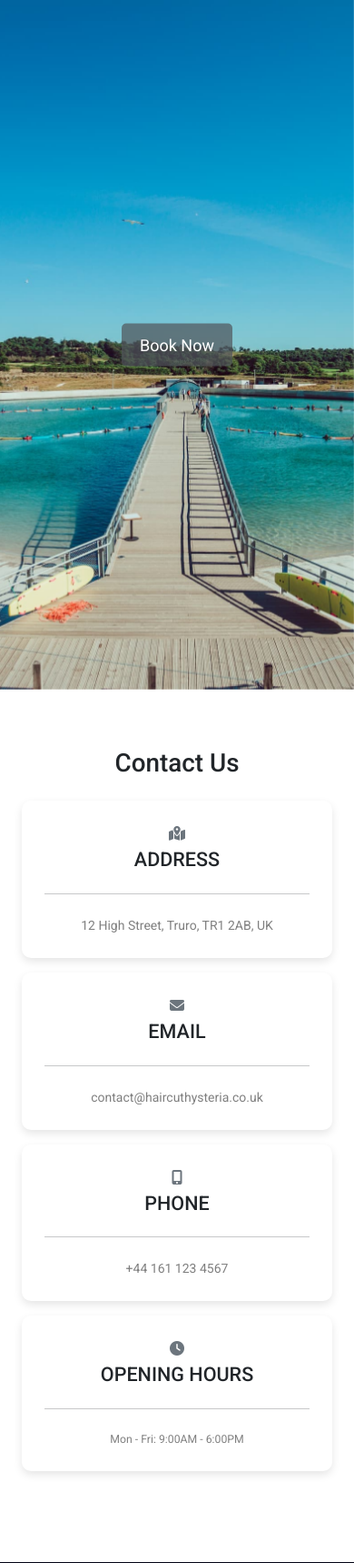
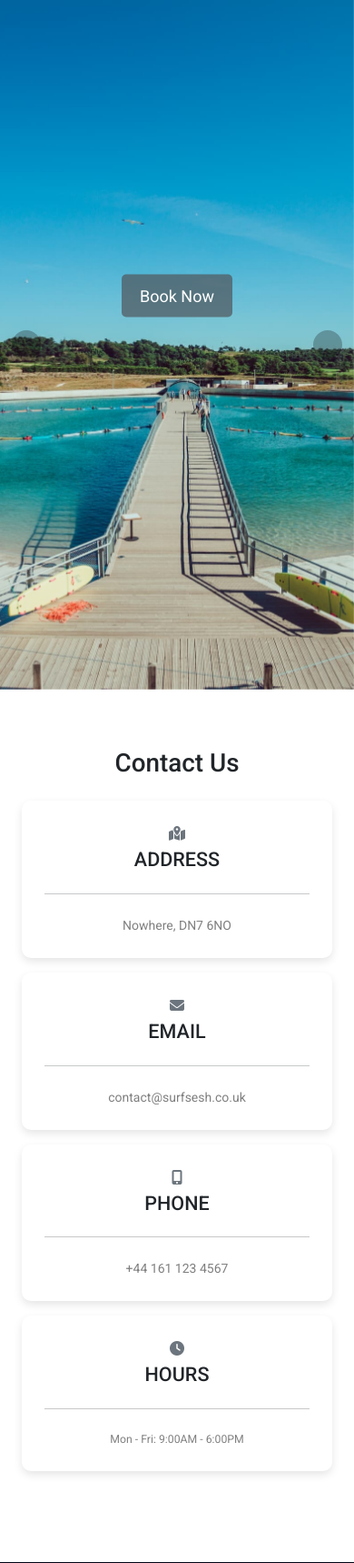
Before and after one commit to E-Printer/Booking-system2, a Django app: page / in a window 390 px wide. Shown: the part 97-1815 px from the top of the page at 91% size. Run offline with Django 4.2, Linux system fonts and the light colour scheme; some libraries are stand-ins or nearby versions.

Commit message:
front page edit for responsiveness

```diff
--- a/booking/templates/index.html
+++ b/booking/templates/index.html
@@ -3,33 +3,36 @@
 
 {% block content %}
 
-<div>
+<div class="container-fluid px-0">
     <div id="carouselExample" class="carousel slide" data-bs-ride="carousel">
         <div class="carousel-inner">
             <!-- First Carousel Item -->
             <div class="carousel-item active">
-                <img src="static/images/wave-img-1.jpeg" class="d-block w-100 carousel-img" alt="...">
+                <img src="static/images/wave-img-1.jpeg" class="d-block w-100 carousel-img img-fluid" alt="First slide">
             </div>
 
             <!-- Second Carousel Item -->
             <div class="carousel-item">
-                <img src="static/images/wave-img-2.jpg" class="d-block w-100 carousel-img" alt="...">
+                <img src="static/images/wave-img-2.jpg" class="d-block w-100 carousel-img img-fluid" alt="Second slide">
             </div>
 
             <!-- Third Carousel Item -->
             <div class="carousel-item">
-                <img src="static/images/wave-img-3.avif" class="d-block w-100 carousel-img" alt="...">
+                <img src="static/images/wave-img-3.avif" class="d-block w-100 carousel-img img-fluid" alt="Third slide">
             </div>
-            <button class="carousel-control-prev d-none" type="button" data-bs-target="#carouselExample" data-bs-slide="prev">
+        </div>
+        <!-- Carousel Controls -->
+        <button class="carousel-control-prev" type="button" data-bs-target="#carouselExample" data-bs-slide="prev">
             <span class="carousel-control-prev-icon" aria-hidden="true"></span>
             <span class="visually-hidden">Previous</span>
         </button>
-            <button class="carousel-control-next d-none" type="button" data-bs-target="#carouselExample" data-bs-slide="next">
+        <button class="carousel-control-next" type="button" data-bs-target="#carouselExample" data-bs-slide="next">
             <span class="carousel-control-next-icon" aria-hidden="true"></span>
             <span class="visually-hidden">Next</span>
         </button>
+    </div>
+</div>
 
-        </div>
 
 <!-- Fixed "Book Now" Button -->
 <a href="{% url 'make_booking' %}" class="btn btn-primary btn-lg carousel-button" role="button" aria-label="Book an appointment now">Book Now</a>
@@ -50,7 +53,7 @@
                     <i class="fas fa-map-marked-alt text-secondary mb-2"></i>
                     <h4 class="text-uppercase m-0">Address</h4>
                     <hr class="my-4 mx-auto" />
-                    <div class="small text-black-50">12 High Street, Truro, TR1 2AB, UK</div>
+                    <div class="small text-black-50">Nowhere, DN7 6NO</div>
                 </div>
             </div>
             <div class="col-md-3 mb-3 mb-md-0">
@@ -59,7 +62,7 @@
                     <h4 class="text-uppercase m-0">Email</h4>
                     <hr class="my-4 " />
                     <div class="small text-black-50"><a
-                            href="mailto:contact@haircuthysteria.co.uk">contact@haircuthysteria.co.uk</a></div>
+                            href="mailto:contact@haircuthysteria.co.uk">contact@surfsesh.co.uk</a></div>
                 </div>
             </div>
             <div class="col-md-3 mb-3 mb-md-0">
@@ -73,7 +76,7 @@
             <div class="col-md-3 mb-3 mb-md-0">
                 <div class="card-body text-center ">
                     <i class="fas fa-clock text-secondary mb-2"></i>
-                    <h4 class="text-uppercase m-0">Opening Hours</h4>
+                    <h4 class="text-uppercase m-0">Hours</h4>
                     <hr class="my-4 mx-auto" />
                     <div class="small text-black-50">
                         <div class="small text-black-50">Mon - Fri: 9:00AM - 6:00PM</div>
--- a/static/css/style.css
+++ b/static/css/style.css
@@ -444,6 +444,21 @@
     object-fit: cover; /* Ensures image covers the container */
 }
 
+.contact-section .card-body {
+    overflow: hidden; /* Prevent overflow */
+    text-overflow: ellipsis; /* Add ellipsis for overflowing text */
+    white-space: nowrap; /* Prevent text from wrapping */
+}
+
+.contact-section .card-body .small {
+    word-wrap: break-word; /* Ensure long words break appropriately */
+    white-space: normal; /* Allow normal text wrapping for this specific content */
+}
+
+.contact-section .card-body {
+    max-width: 100%; /* Ensure cards don’t exceed their column width */
+}
+
 
 /* Media Queries for Responsiveness */
 
@@ -604,6 +619,8 @@
 }
 
 
+
+
 /* For tablet screens */
 @media (max-width: 768px) {
     .carousel-inner {
```
Lines whose indentation alone changed are shown as unchanged.
